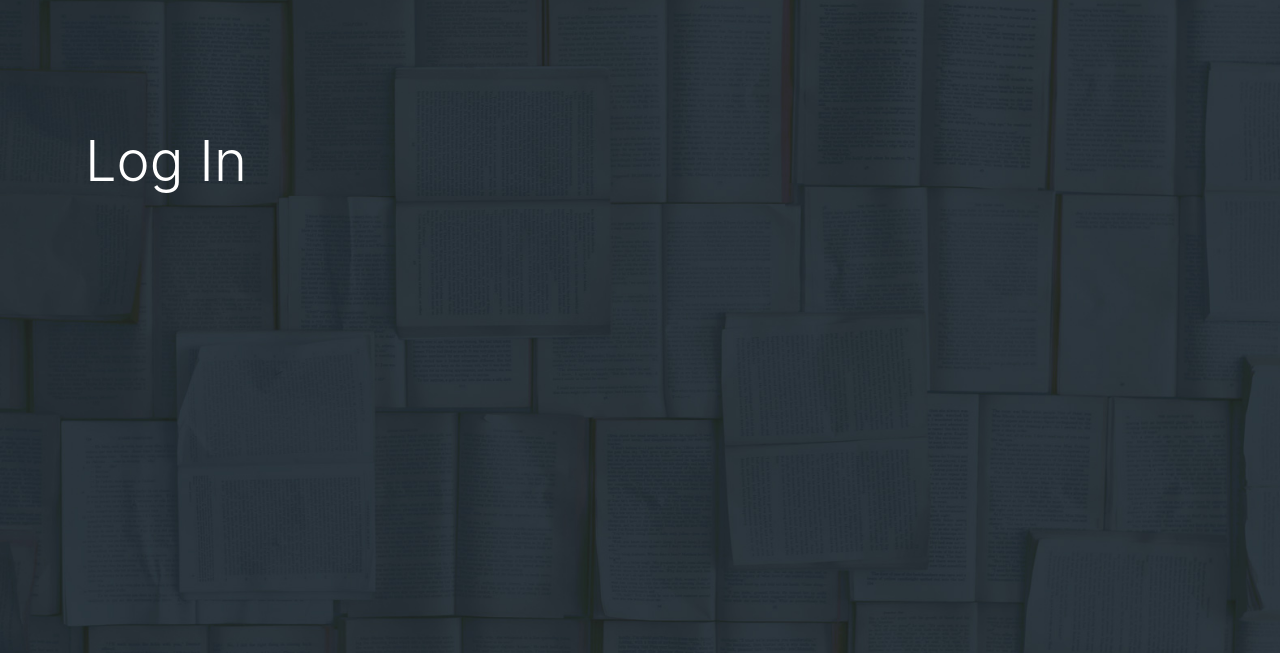
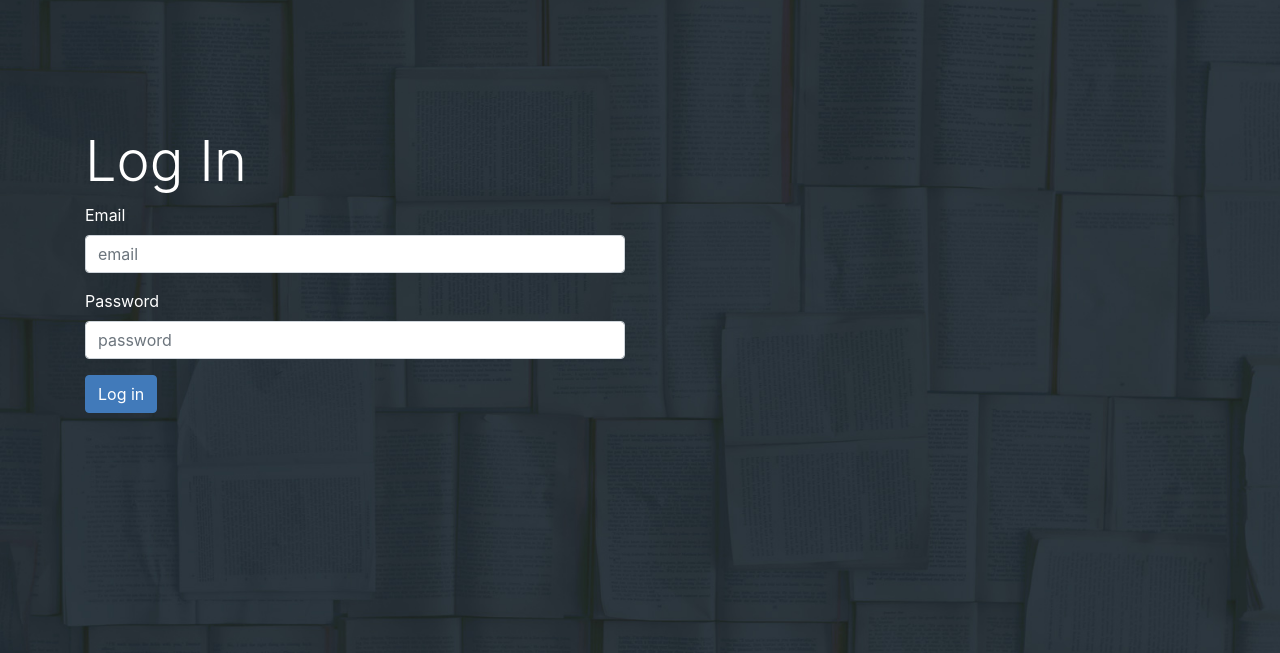
Before and after one commit to MaxKlopsch/website-max-klopsch-compute-engine, a Node project: template views/login.pug in a window 1280 px wide. Shown: the part 70-723 px from the top of the page. Run offline with Node 20 templates, Linux system fonts and the light colour scheme; the template is opened without the code that fills it: most values are stand-ins (such as "Sample title", 1, 10 or a date in 2020); some libraries are stand-ins or nearby versions.

Commit message:
Add form to login template in book App

```diff
--- a/views/login.pug
+++ b/views/login.pug
@@ -5,3 +5,11 @@ block content
     .row
       .col-md-6.col-md-offset-3
         h1.display-4.m-b-2 Log In
+        form(method='POST' action='/login')
+          div.form-group
+            label(for='email') Email
+            input.form-control(type='text' id='email' placeholder='email' name='email')
+          div.form-group
+            label(for='password') Password
+            input.form-control(type='password' id='password' placeholder='password' name='password')
+          button.btn.btn-primary(type='submit') Log in
```
